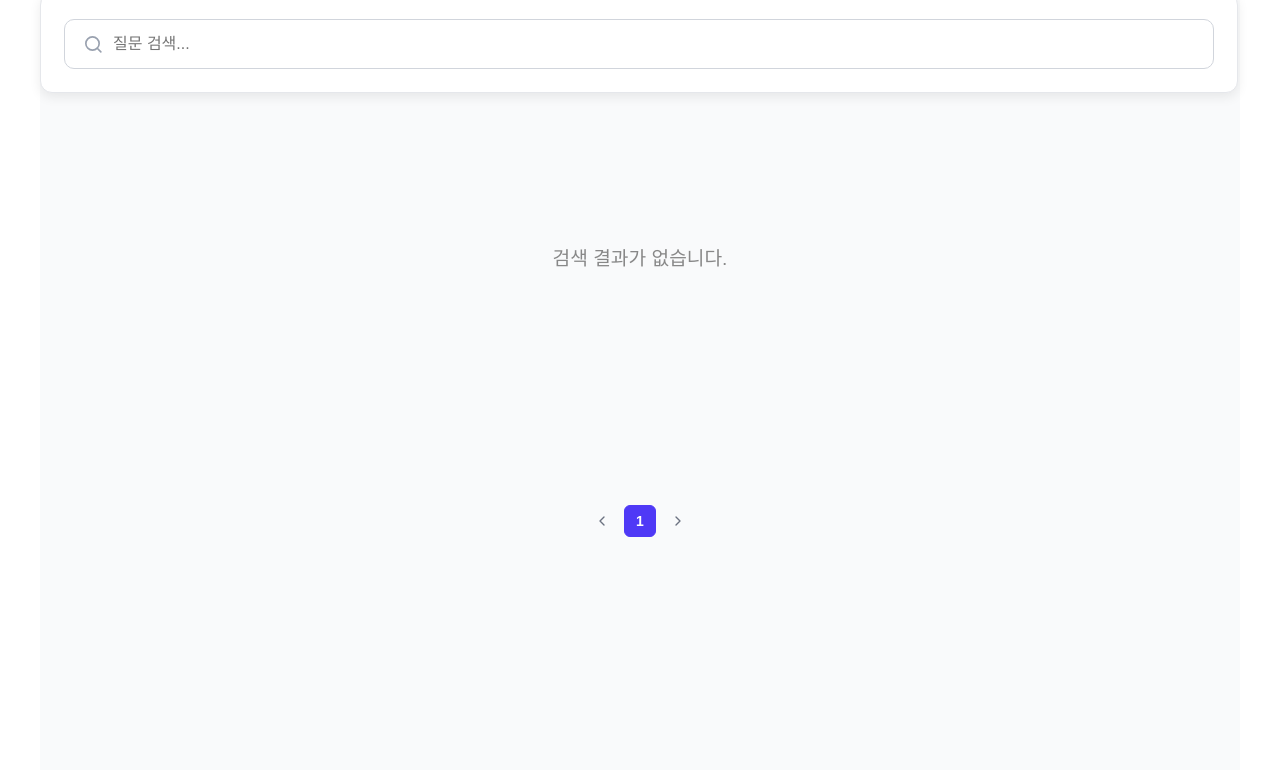
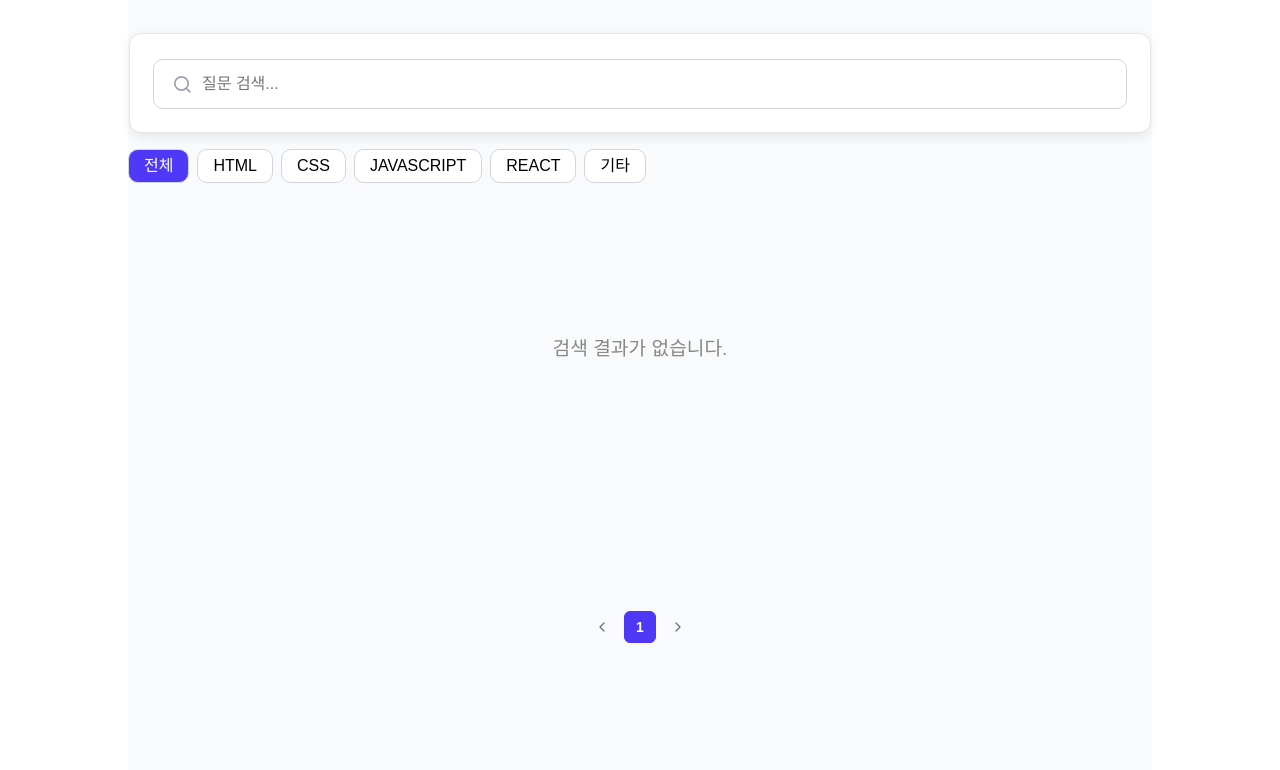
Before and after one commit to FRONTENDBOOTCAMP-16th/vanilla-project-team2, a website built with Vite: page src/pages/qna/index.html in a window 1280 px wide. Shown: the part 174-944 px from the top of the page. Built offline with nearby package versions, Linux system fonts and the light colour scheme; no server answers.

Commit message:
fix: 머지 충돌 해결..

```diff
--- a/src/js/components/postItem.js
+++ b/src/js/components/postItem.js
@@ -4,22 +4,24 @@ export const postItem = (post) => {
   return `
     <li class="main-post__item" data-category="${post.typeIndex}" data-id="${post.post_id}">
   <a href="#" class="main-post__inner">
-    <span class="main-post__tag">${post.type}</span>
+
+    <div class="main-post__top-row">
+      <span class="main-post__tag">${post.type}</span>
+      <span class="main-post__date">${timeForToday(post.create_date)}</span>
+    </div>
+
     <div class="main-post__group">
       <h3 class="main-post__heading">${post.subject}</h3>
       <p class="main-post__text">${post.contents}</p>
     </div>
 
     <div class="main-post__meta-box">
-      <div class="main-post__info-row">
-        <span class="main-post__date">${timeForToday(post.create_date)}</span>
+      <div class="main-post__author-row">
         <span class="main-post__comment-count">${post.commentCount}개의 댓글</span>
-      </div>
-
-      <div class="main-post__author-row">
         <span class="main-post__author-text">by <strong>${post.user_nickname}</strong></span>
       </div>
     </div>
+
   </a>
 </li>
   `
--- a/src/pages/qna/index.html
+++ b/src/pages/qna/index.html
@@ -51,6 +51,70 @@
           </div>
         </form>
       </section>
+      <div class="main-category__wrapper">
+        <ul class="main-category__list">
+          <li class="main-category__item">
+            <button
+              class="main-category__button is-active"
+              data-index="0"
+              data-topic="전체"
+              type="button"
+            >
+              전체
+            </button>
+          </li>
+          <li class="main-category__item">
+            <button
+              class="main-category__button"
+              data-index="1"
+              data-topic="HTML"
+              type="button"
+            >
+              HTML
+            </button>
+          </li>
+          <li class="main-category__item">
+            <button
+              class="main-category__button"
+              data-index="2"
+              data-topic="CSS"
+              type="button"
+            >
+              CSS
+            </button>
+          </li>
+          <li class="main-category__item">
+            <button
+              class="main-category__button"
+              data-index="3"
+              data-topic="JavaScript"
+              type="button"
+            >
+              JAVASCRIPT
+            </button>
+          </li>
+          <li class="main-category__item">
+            <button
+              class="main-category__button"
+              data-index="4"
+              data-topic="React"
+              type="button"
+            >
+              REACT
+            </button>
+          </li>
+          <li class="main-category__item">
+            <button
+              class="main-category__button"
+              data-index="5"
+              data-topic="기타"
+              type="button"
+            >
+              기타
+            </button>
+          </li>
+        </ul>
+      </div>
       <ul class="main-post__list" data-component="post-list"></ul>
       <nav class="pagination" aria-label="게시판 페이지 네비게이션">
         <nav class="pagination" aria-label="게시판 페이지 네비게이션">
--- a/src/pages/qna/qna.css
+++ b/src/pages/qna/qna.css
@@ -3,18 +3,52 @@ html {
 }
 
 body {
-  /* display: flex;
-  justify-content: center; */
   margin: 0 auto;
 }
+.main-box {
+  padding-block: 40px;
+}
 .container {
+  width: 1024px;
   background-color: #f9fafb;
   min-height: 900px;
   margin: 0 auto;
+  display: flex;
+  flex-flow: nowrap column;
+  align-items: center;
+}
+
+.main-category__wrapper {
+  width: 1024px;
+
+  .main-category__list {
+    display: flex;
+    list-style-type: none;
+    column-gap: 8px;
+    padding-left: 0;
+  }
+
+  .main-category__button {
+    padding-block: 7px;
+    padding-inline: 15px;
+    background-color: #ffffff;
+    border: 1px solid #d1d5dc;
+    border-radius: 10px;
+  }
+  .main-category__button:not(.is-active):hover {
+    background-color: #eef2ff;
+    color: #4f39f6;
+    border-color: #4f39f6;
+  }
+
+  .is-active {
+    background-color: #4f39f6;
+    color: #ffffff;
+  }
 }
 
 .main-title__wrapper {
-  width: 1200px;
+  width: 1024px;
   height: 70px;
   margin-bottom: 32px;
 
@@ -34,10 +68,9 @@ body {
 .main-search__wrapper {
   display: flex;
   flex-flow: column;
-
   align-items: center;
   position: relative;
-  width: calc(1200px - 2px);
+  width: calc(1024px - 2px);
   height: 100px;
   border: 1px solid #e5e7eb;
   border-radius: 12px;
@@ -51,35 +84,35 @@ body {
   }
 
   #main-search__item {
-    width: 1150px;
+    width: 974px;
     height: 50px;
     padding-left: 48px;
+    padding-right: 28px;
     padding-block: 16px;
     border: 1px solid #d1d5dc;
     border-radius: 10px;
     margin-block: 25px;
   }
+}
 
-  .main-category__list {
-    display: flex;
-    column-gap: 8px;
-    width: calc(1200px - 25px);
-    padding-left: 25px;
-    margin: 0;
-  }
-
-  .main-category__item {
-    list-style-type: none;
-  }
+.main-post__text {
+  display: -webkit-box;
+  -webkit-line-clamp: 5;
+  -webkit-box-orient: vertical;
+  overflow: hidden;
+  text-overflow: ellipsis;
+  line-height: 1.5;
 }
 
 .main-post__list {
-  width: 1200px;
+  width: 1024px;
   display: grid;
   grid-template-columns: repeat(2, 1fr);
+  align-items: center;
   padding: 0px;
   column-gap: 24px;
   row-gap: 24px;
+  margin-top: 0;
 
   .main-post__item {
     display: flex;
@@ -89,7 +122,7 @@ body {
     border-radius: 15px;
     padding: 25px;
     background-color: #ffffff;
-
+    max-height: 332px;
     &:hover {
       background-color: #eef2ff;
       border: 1px solid #4f39f6;
@@ -100,9 +133,16 @@ body {
     font-weight: 400;
   }
 
+  .main-post__top-row {
+    display: flex;
+    justify-content: space-between;
+    align-items: center;
+    width: 100%;
+    margin-bottom: 8px;
+  }
+
   .main-post__tag {
     display: inline-block;
-    align-self: flex-start;
     width: auto;
     height: 24px;
     background-color: #e0e7ff;
@@ -113,42 +153,45 @@ body {
     border-radius: 20px;
   }
 
+  .main-post__date {
+    font-size: 12px;
+    color: #868e96;
+  }
+
   .main-post__meta-box {
     display: flex;
     flex-direction: column;
-    gap: 12px; /* 위아래 간격 */
+    gap: 12px;
     margin-top: auto;
   }
-  .main-post__info-row {
-    display: flex;
-    gap: 8px;
-    font-size: 13px;
-    color: #868e96; /* 서브 정보는 연하게 */
-  }
+
   .main-post__author-row {
     width: 100%;
     padding-top: 12px;
-    border-top: 1px solid #f1f3f5; /* 아주 연한 구분선 */
+    border-top: 1px solid #f1f3f5;
     display: flex;
+    justify-content: space-between;
     align-items: center;
     margin-top: 4px;
   }
+
   .main-post__author-text {
     font-size: 14px;
-    color: #212529; /* 이름은 다시 진하게 */
+    color: #212529;
   }
 }
+
 .main-post__comment-count {
-  margin-left: 10px; /* 작성자 이름과 댓글 아이콘 사이 간격 */
-  font-size: 0.9em; /* 숫자는 살짝 작게 */
-  color: #555; /* 너무 튀지 않게 회색조 */
+  font-size: 14px;
+  color: #868e96;
 }
+
 .main-post__inner {
   text-decoration: none;
   color: black;
   font-weight: 300;
   position: relative;
-  width: calc(596px - 52px - 24px);
+  width: 100%;
   display: flex;
   flex-direction: column;
   height: 100%;
@@ -156,14 +199,14 @@ body {
 }
 
 .main-post__group {
-  flex-grow: 1; /* 중요! 본문 영역이 남는 공간을 차지하게 함 */
+  flex-grow: 1;
 }
 
 .pagination {
   margin-top: 40px;
   display: flex;
   justify-content: center;
-  width: 100%;
+  width: 1024px;
 }
 
 .pagination__list {
@@ -224,15 +267,14 @@ body {
 .pagination button.hidden {
   display: none;
 }
+
 .main-post__no-result {
-  grid-column: 1 / -1; /* 📍 핵심: 1번 칸부터 마지막 칸까지 다 써라! */
+  grid-column: 1 / -1;
   width: 100%;
-  padding: 100px 0; /* 위아래 여백을 더 주면 훨씬 여유 있어 보입니다 */
+  padding: 100px 0;
   text-align: center;
   font-size: 1.2rem;
   color: #888;
-
-  /* 만약 세로로도 중앙에 맞추고 싶다면 아래 추가 */
   display: flex;
   justify-content: center;
   align-items: center;
--- a/src/pages/qna/qna.page.js
+++ b/src/pages/qna/qna.page.js
@@ -141,7 +141,9 @@ async function fetchPosts() {
             serverComments.push({ ...cmt, post_id: post.post_id }),
           )
         }
-      } catch (e) {}
+      } catch (error) {
+        console.error('댓글 로드 실패:', error)
+      }
     })
     await Promise.all(commentsPromises)
 
--- a/src/pages/studyroom/studyroom.css
+++ b/src/pages/studyroom/studyroom.css
@@ -1,15 +1,22 @@
 html {
   overflow-y: scroll;
+}
+.main-box {
+  padding-block: 40px;
 }
 
 .container {
   background-color: #f9fafb;
   min-height: 900px;
   margin: 0 auto;
+  width: 1024px;
+  display: flex;
+  flex-flow: nowrap column;
+  align-items: center;
 }
 
 .main-title__wrapper {
-  width: 1200px;
+  width: 1024px; /* 1200px -> 1024px */
   height: 70px;
   margin-bottom: 32px;
 
@@ -31,7 +38,7 @@ html {
   justify-content: center;
   align-items: center;
   position: relative;
-  width: 1200px;
+  width: 1024px; /* 1200px -> 1024px */
   height: 100px;
   border: 1px solid #e5e7eb;
   border-radius: 12px;
@@ -45,9 +52,10 @@ html {
   }
 
   #main-search__item {
-    width: 1150px;
+    width: 974px; /* 1024px에 쏙 들어가도록 길이 축소 (1150px -> 974px) */
     height: 50px;
     padding-left: 48px;
+    padding-right: 28px;
     padding-block: 16px;
     border: 1px solid #d1d5dc;
     border-radius: 10px;
@@ -55,14 +63,15 @@ html {
 }
 
 .main-category__wrapper {
-  width: 1200px;
-  height: 42px;
+  width: 1024px;
+
+  margin-block: 24px;
 
   .main-category__list {
     display: flex;
     list-style-type: none;
     column-gap: 8px;
-    margin-block: 24px;
+    margin: 0;
     padding-left: 0;
   }
 
@@ -85,13 +94,25 @@ html {
   }
 }
 
+.main-post__text {
+  display: -webkit-box;
+  -webkit-line-clamp: 5; /* 💡 딱 여기서 5줄로 제한합니다! 3으로 바꾸면 3줄 컷! */
+  -webkit-box-orient: vertical;
+  overflow: hidden;
+  text-overflow: ellipsis;
+
+  /* (선택) 줄 간격을 살짝 주면 더 예쁩니다 */
+  line-height: 1.5;
+}
+
 .main-post__list {
-  width: 1200px;
+  width: 1024px; /* 1200px -> 1024px */
   display: grid;
   grid-template-columns: repeat(2, 1fr);
   padding: 0px;
   column-gap: 24px;
   row-gap: 24px;
+  margin: 0px;
 
   .main-post__item {
     list-style-type: none;
@@ -99,6 +120,7 @@ html {
     border-radius: 15px;
     padding: 25px;
     background-color: #ffffff;
+    max-height: 332px;
 
     &:hover {
       background-color: #eef2ff;
@@ -111,18 +133,19 @@ html {
     color: black;
     font-weight: 300;
     position: relative;
-    width: calc(596px - 52px - 24px);
+    width: 100%; /* 💡 옛날 1200px 시절 숫자(calc) 지우고 부모에 맞게 100% 꽉 채우기! */
     display: flex;
     flex-direction: column;
     height: 100%;
     min-height: 220px;
   }
+
   .main-post__group {
     flex-grow: 1;
   }
 
   .main-post__date {
-    font-size: 13px;
+    font-size: 12px;
     color: #868e96; /* 날짜는 조금 연하게 */
   }
 
@@ -131,6 +154,7 @@ html {
     color: #212529;
   }
 }
+
 .main-post__heading {
   font-weight: 400;
 }
@@ -149,7 +173,7 @@ html {
 
 .main-post__meta-box {
   display: flex;
-  justify-content: space-between;
+  justify-content: space-between; /* 💡 스터디룸도 양쪽 끝 정렬! */
   flex-direction: row;
   margin-top: auto;
   padding-top: 16px;
@@ -161,7 +185,7 @@ html {
   margin-top: 40px;
   display: flex;
   justify-content: center;
-  width: 100%;
+  width: 1024px; /* 100% -> 1024px로 통일 */
   margin-top: auto;
 }
 
@@ -225,14 +249,12 @@ html {
 }
 
 .main-post__no-result {
-  grid-column: 1 / -1; /* 📍 핵심: 1번 칸부터 마지막 칸까지 다 써라! */
+  grid-column: 1 / -1;
   width: 100%;
-  padding: 100px 0; /* 위아래 여백을 더 주면 훨씬 여유 있어 보입니다 */
+  padding: 100px 0;
   text-align: center;
   font-size: 1.2rem;
   color: #888;
-
-  /* 만약 세로로도 중앙에 맞추고 싶다면 아래 추가 */
   display: flex;
   justify-content: center;
   align-items: center;
```
Also changed, not shown: src/pages/studyroom/studyroom.page.js (+33 -24 lines).
